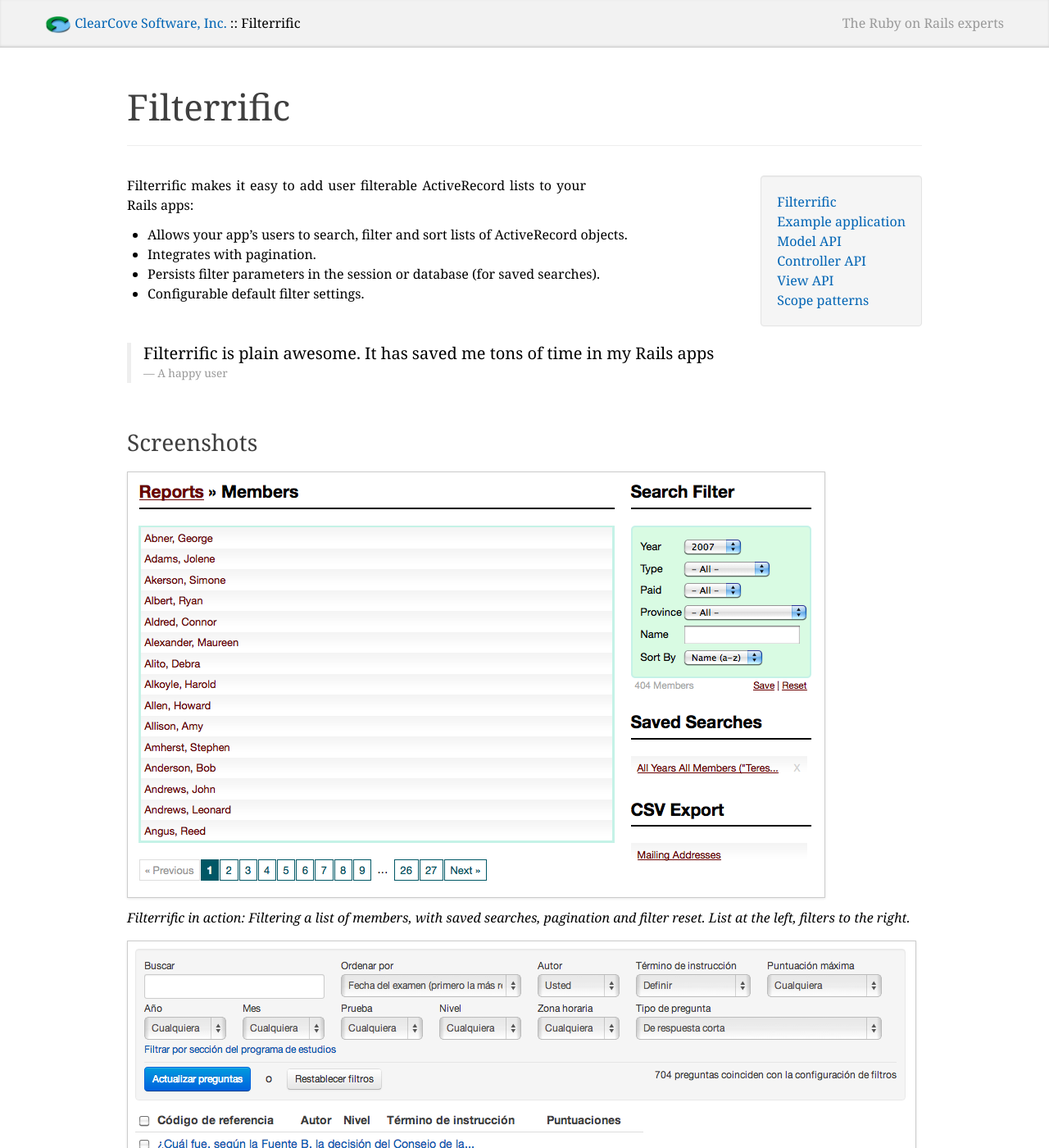
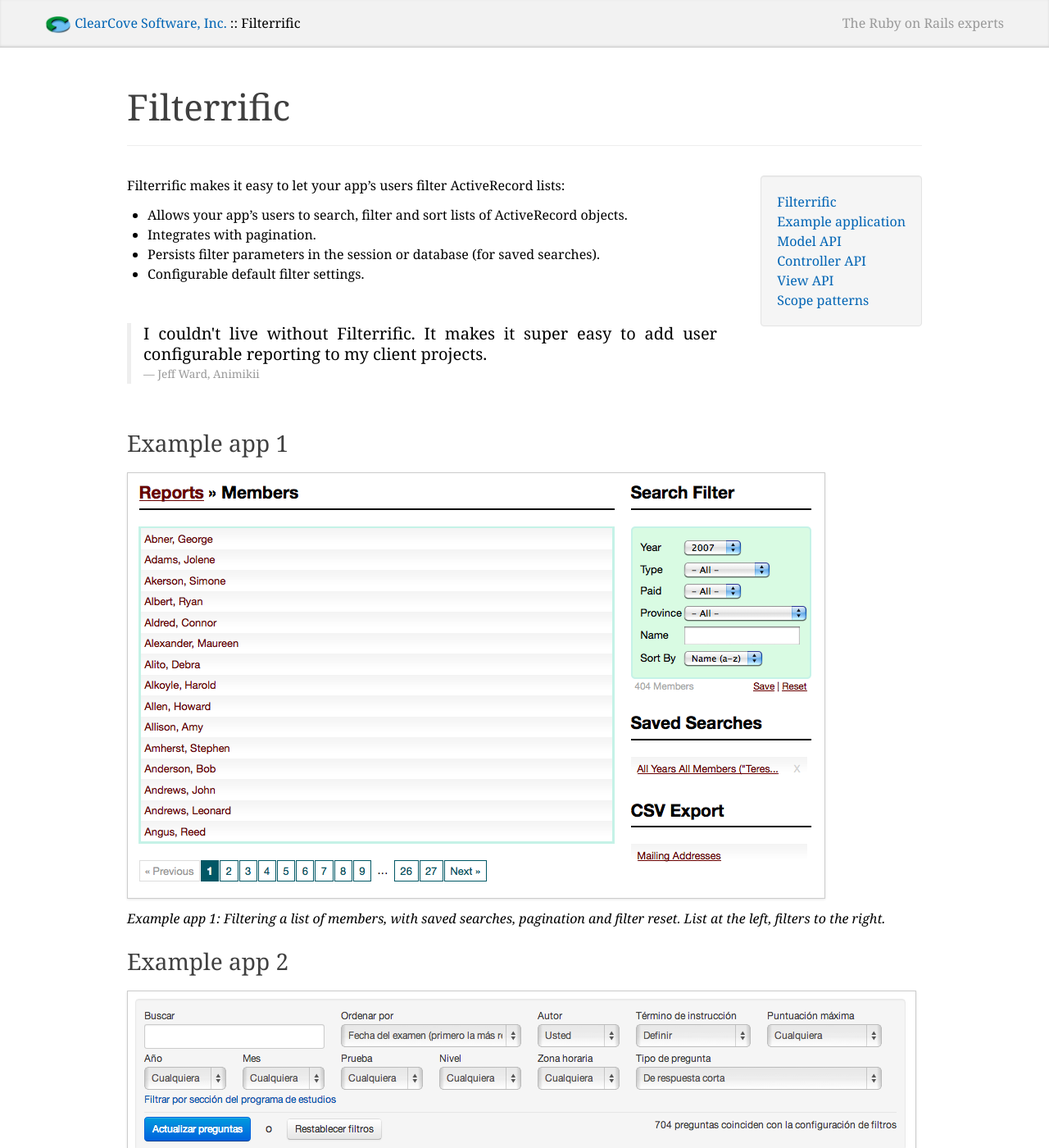
Before and after one commit to jhund/filterrific, a Jekyll site: the page built from index.md, in a window 1280 px wide and 1400 px high. Shown: the whole window at 82% size. Built offline with Jekyll 4.4.1, drawn with Linux system fonts in a browser that asks for light colours; Markdown is read by kramdown in place of the engine named in the settings; some of the changed text lies outside the part shown.

Commit message:
Updated documentation and raphael.handdrawn

```diff
--- a/index.md
+++ b/index.md
@@ -10,36 +10,45 @@
 
 {% include project_navigation.html %}
 
-Filterrific makes it easy to add user filterable ActiveRecord lists to your Rails apps:
+Filterrific makes it easy to let your app's users filter ActiveRecord lists:
 
 * Allows your app's users to search, filter and sort lists of ActiveRecord objects.
 * Integrates with pagination.
 * Persists filter parameters in the session or database (for saved searches).
 * Configurable default filter settings.
 
+
 <div style="margin: 3em 0;">
   <blockquote>
-    <p>Filterrific is plain awesome. It has saved me tons of time in my Rails apps</p>
-    <small>A happy user</small>
+    <p>
+      I couldn't live without Filterrific. It makes it super easy to add
+      user configurable reporting to my client projects.
+    </p>
+    <small>Jeff Ward, Animikii</small>
   </blockquote>
 </div>
 
-### Screenshots
+
+### Example app 1
 
 <p class="unconstrained">
   <img src="/images/screenshot_c.png" alt="Filterrific in action" class="img-polaroid" />
   <div class="img_caption">
-    Filterrific in action: Filtering a list of members, with saved searches,
+    Example app 1: Filtering a list of members, with saved searches,
     pagination and filter reset. List at the left, filters to the right.
   </div>
 </p>
 
+
+### Example app 2
+
 <p class="unconstrained">
   <img src="/images/screenshot_q.png" alt="Filterrific in action" class="img-polaroid" />
   <div class="img_caption">
-    Filterrific in action: Filtering a list of questions. Filters above, list below.
+    Example app 2: Filtering a list of questions. Filters above, list below.
   </div>
 </p>
+
 
 ### Details
 
```
Also changed, not shown: pages/action_view_api.md (+3 -0 lines), javascripts/application.js.
